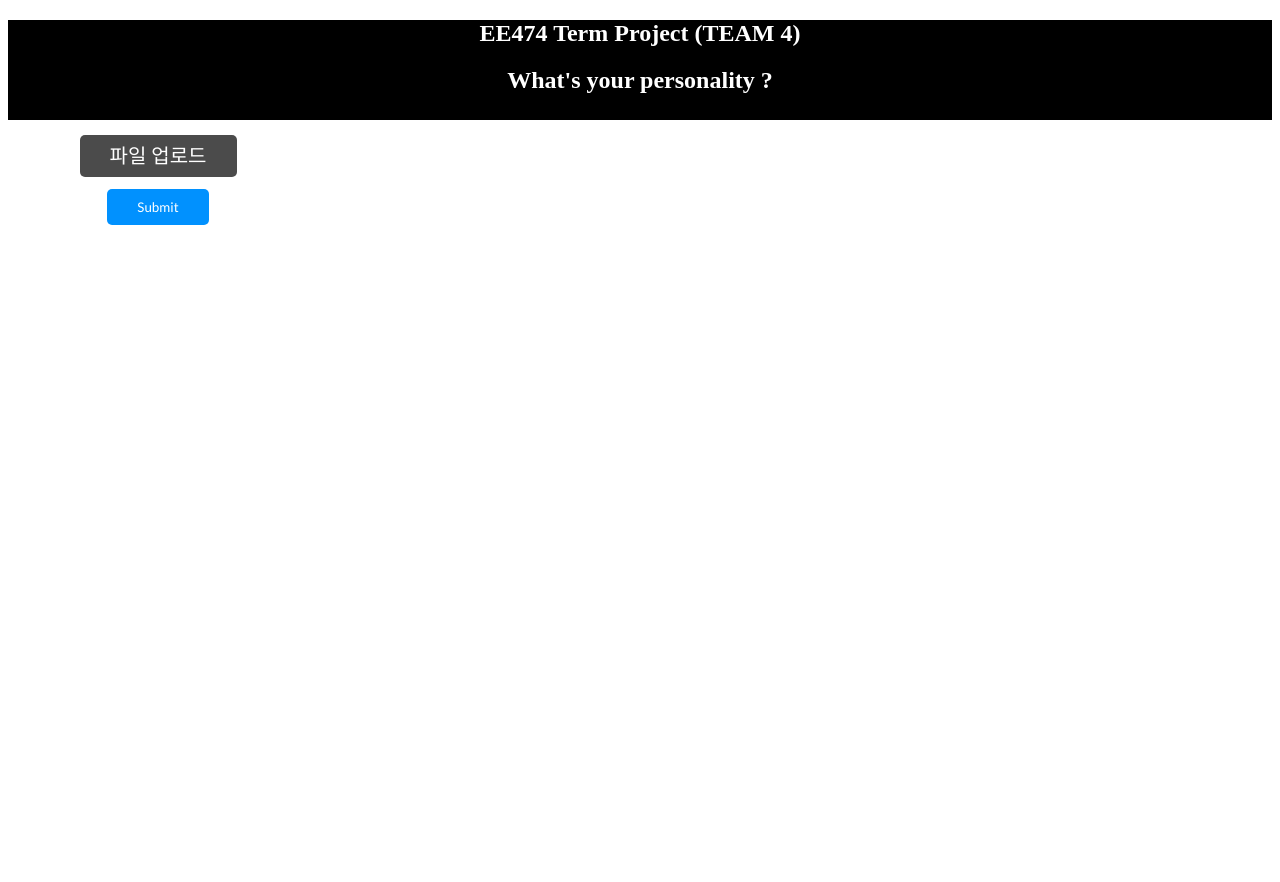
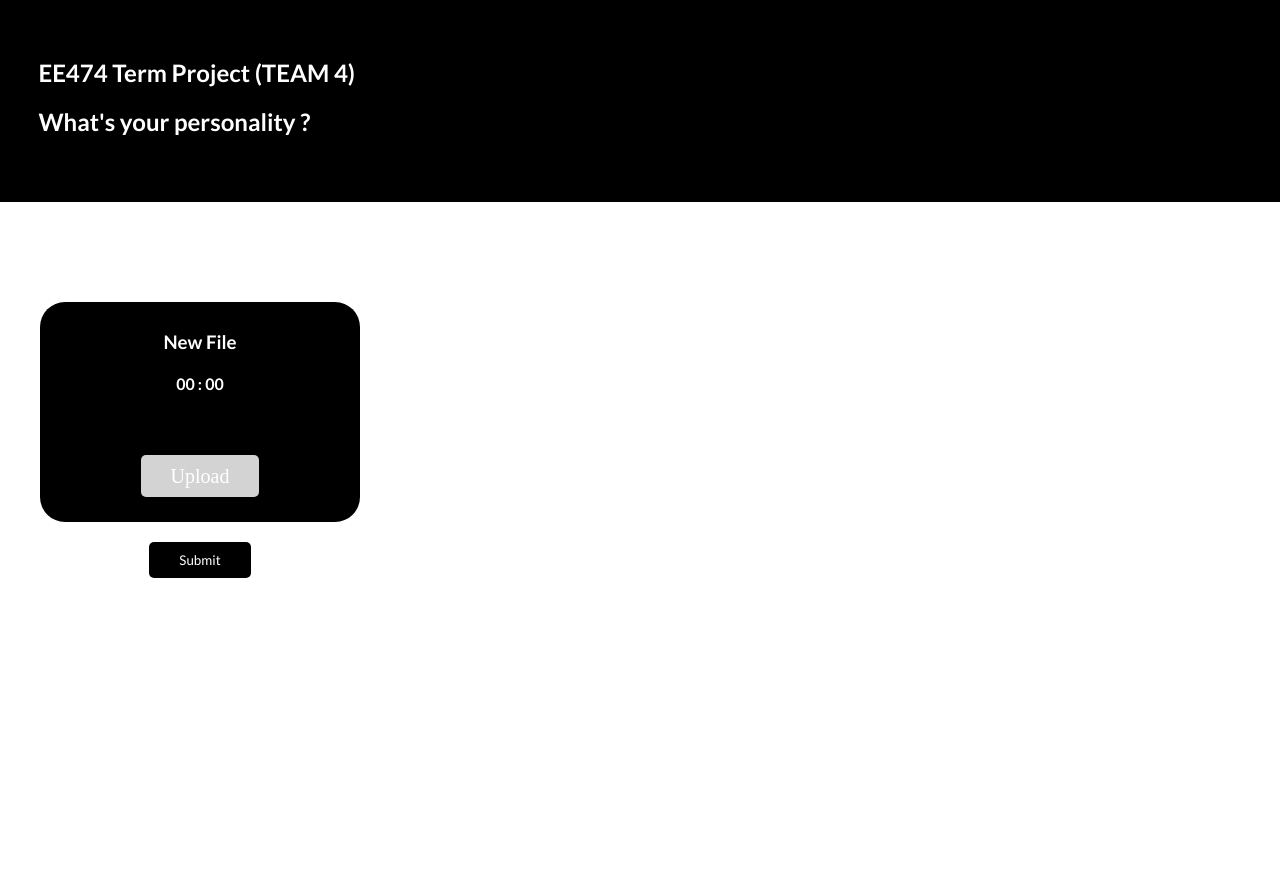
Before and after one commit to dongeon97/EE474, a Flask app: page / in a window 1280 px wide. Before the commit the page ends 225 px from the top, so only its background shows below. Run offline with Flask 2, Linux system fonts and the light colour scheme.

Commit message:
2nd version

```diff
--- a/EE474Project/app.py
+++ b/EE474Project/app.py
@@ -18,7 +18,6 @@
         if file:
             fname = file.filename
 
-            # 위 아래 암거나 하면 됨
             return redirect('/result')
             # return redirect(url_for('resultPage'))
 
--- a/EE474Project/static/index.css
+++ b/EE474Project/static/index.css
@@ -1,24 +1,53 @@
-h1, p, input {
+h1, h2, h3, h4, p, input{
     font-family: 'Lato', sans-serif;
 }
 
-titleContainer {
-     background-color: #000000;
+header {
+	background-color:black;
+        color:white;
+	margin: 0px;
+	padding: 0;
+	height: 10%;
+	text-align: left;
+	padding: 3% 3% 5% 3%;
+}
+
+nav {
+       	background-color:white;
+       	color:black;
+       	text-align:center;
+        height:85%;
 }
 
 #speechContainer {
     margin: 20px;
 }
 
+#uploadContainer {
+	width: 300px;
+	height: 200px;
+	position:relative;
+	top: 100px;
+	left: 20px;
+	padding:10px;
+	border:none;
+	border-radius: 25px;
+	background-color:black;
+	color:white;
+}
+
+
 #file-upload-button{
-    width: 100px;
+    width: 50px;
     height: 30px;
     border-radius: 5px;
-    background-color: #4b4b4b;
+    background-color: lightgray;
     border: none;
+    position:relative;
+    top:50px;
     padding: 10px 30px;
     cursor: pointer;
-    color:#fff;
+    color:white;
     font-size: 20px;
 }
 
@@ -26,8 +55,16 @@
     display: none;
 }
 
+#submitContainer {
+   width: 200px;
+   height: 100px;
+   position:relative;
+   top: 100px;
+   left:80px;
+}
+
 #submitButton {
-    background-color: #0191FE;
+    background-color: black;
     color: white;
     border-radius: 5px;
     border: none;
@@ -47,3 +84,11 @@
     font-size: 18px;
     width: 500px;
 }
+
+html, body{
+	width: 100%;
+	height: 100%;
+	padding: 0;
+	margin: 0;
+	background-color: #000000;
+}
--- a/EE474Project/templates/index.html
+++ b/EE474Project/templates/index.html
@@ -6,37 +6,33 @@
     <link href="https://fonts.googleapis.com/css2?family=Lato:wght@400;700&display=swap" rel="stylesheet">
     <link rel="stylesheet" href="{{ url_for('static', filename='index.css') }}" />
     <style>
-        header {
-            background-color:black;
-            color:white;
-            height:100px;
-        }
-        nav {
-            background-color:white;
-            color:black;
-            width:300px;
-            height:300px;
-        }
-        header,nav { text-align:center;}
     </style>
 
 </head>
 <body >
 <header>
     <div id="titleContainer">
-        <h2 >EE474 Term Project (TEAM 4)</h2>
+        <h2 > EE474 Term Project (TEAM 4)</h2>
         <h2 > What's your personality ? </h2>
     </div>
 </header>
 <nav>
     <div id="speechContainer">
 
-    <form method="post" enctype="multipart/form-data">
-        <label for ="file-upload-input" id="file-upload-button"> 파일 업로드</label>
-        <input type="file" name="file" id="file-upload-input"/>
-        <br>
-        <input type="submit" id="submitButton" value="Submit"/>
-    </form>
+
+	<form method="post" enctype="multipart/form-data">
+	<div id="uploadContainer">
+		<h3> New File</h3>
+		<h4> 00 : 00 </h4>
+
+		<label for ="file-upload-input" id="file-upload-button">Upload</label>
+       		<input type="file" name="file" id="file-upload-input"/>
+
+	</div>
+        <div id="submitContainer">
+		<input type="submit" id="submitButton" value="Submit"/>
+	</div>
+    	</form>
 
     {% if fname != "" %}
         <div id="speechTranscriptContainer">
```
Also changed, not shown: 2 other files.
